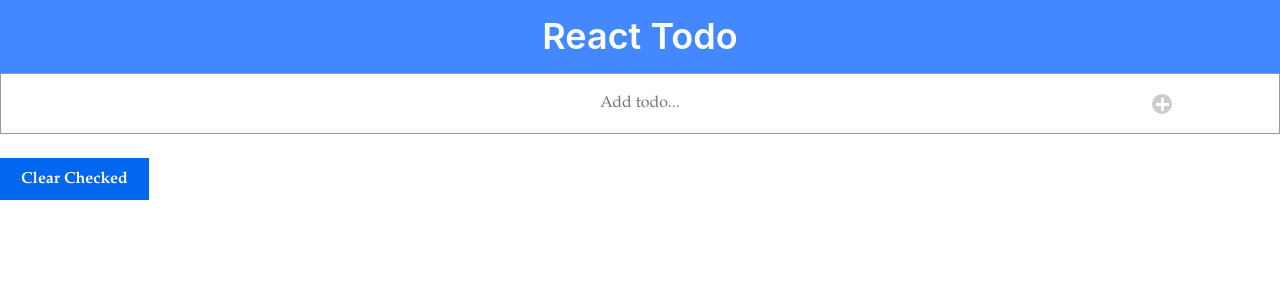
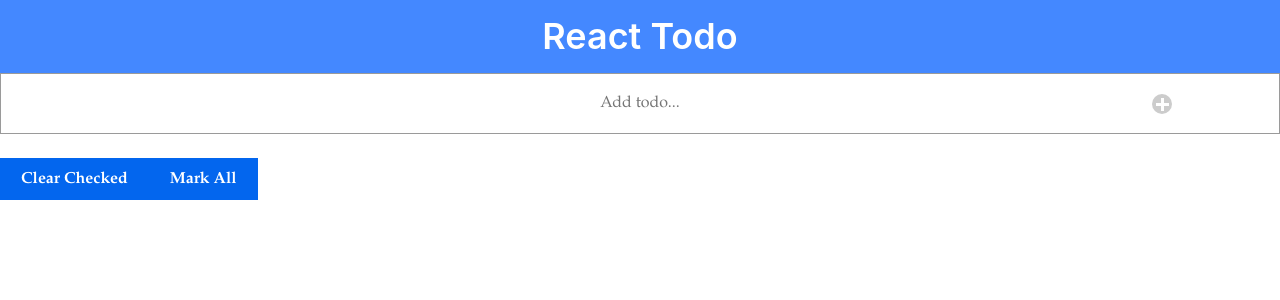
Before and after one commit to lyndonpanton/react-todo, a React (Create React App) app: page / in a window 1280 px wide. Shown: the top 300 px of the page. Built offline with nearby package versions, Linux system fonts and the light colour scheme.

Commit message:
added new button

```diff
--- a/src/App.js
+++ b/src/App.js
@@ -80,6 +80,7 @@ class App extends React.Component {
 				<Input handleSubmit={(event) => this.handleSubmit(event)} />
 				<Todo todos={this.state.todos} handleClick={(event) => this.removeTodo(event)} checkTodo={(event, index) => this.checkTodo(event, index)} />
 				<Button type="Clear Checked" clearChecked={(event) => this.clearChecked(event)} />
+				<Button type="Mark All" clearChecked={(event) => this.markAll(event)} />
 			</div>
 		);
 	}
```
